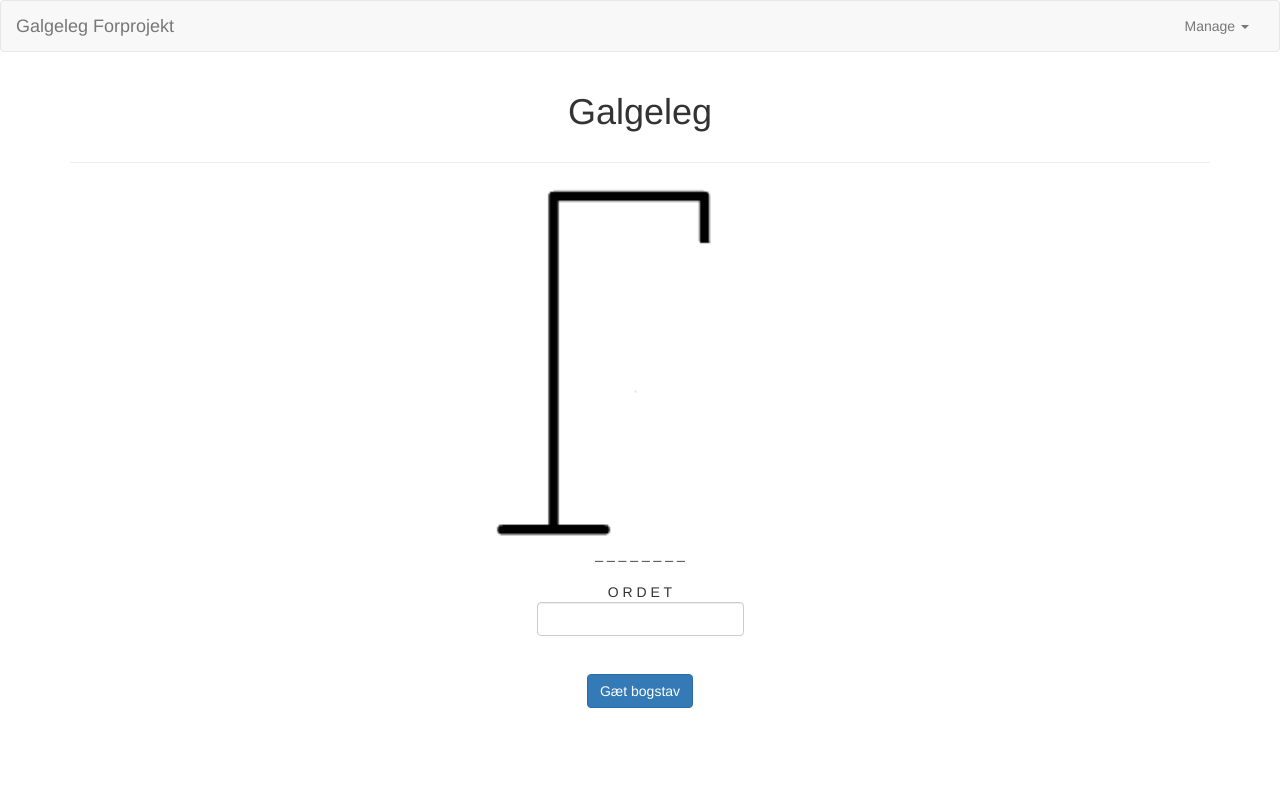
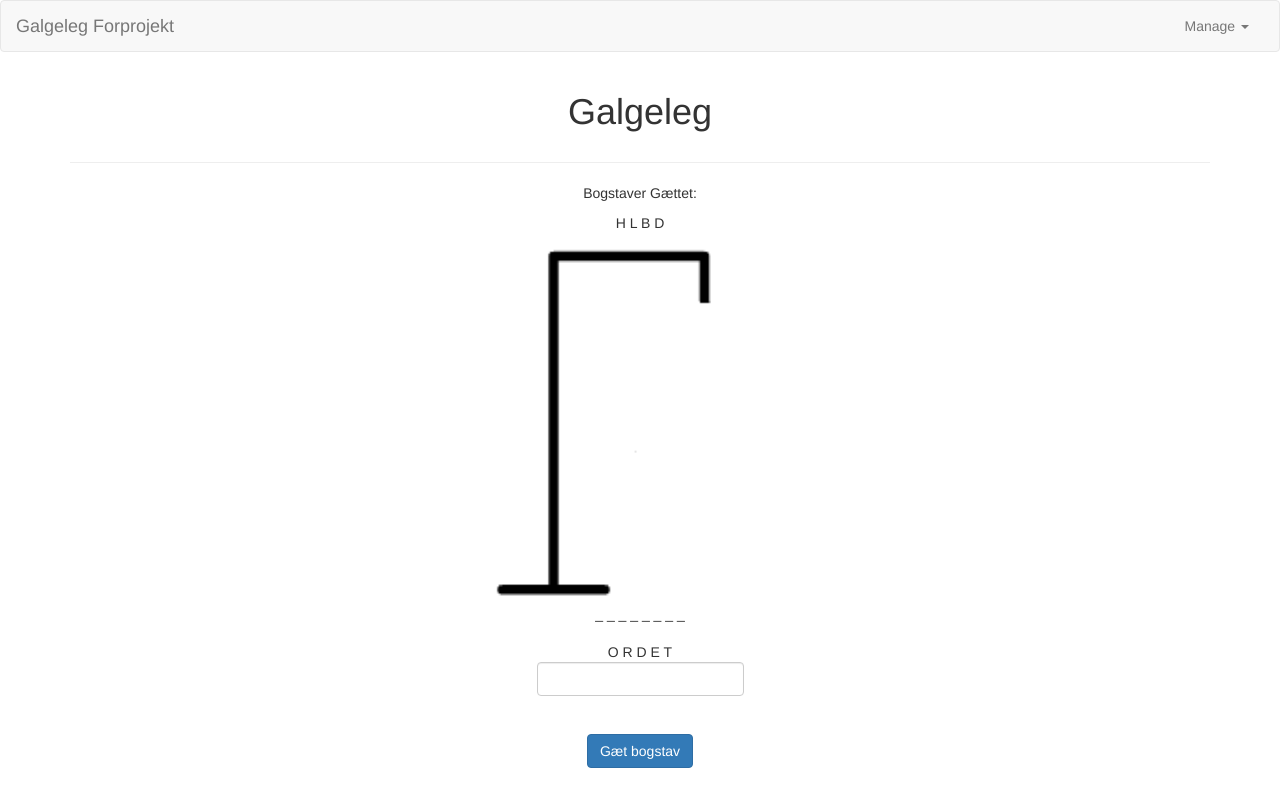
Before and after one commit to antonoeschmidt/forprojekt1, an Angular app: page / in a window 1280 px wide. Built offline with nearby package versions, Linux system fonts and the light colour scheme.

Commit message:
Nyt rep?

```diff
--- a/src/app/galgegame/galgegame.component.html
+++ b/src/app/galgegame/galgegame.component.html
@@ -7,6 +7,15 @@
 </div>
 
 <hr>
+
+<div class="bottom-three">
+  <div class="col-xs-12">
+    <div align="center">
+      <p>Bogstaver Gættet:</p>
+      <p>H L B D</p>
+    </div>
+  </div>
+</div>
 
 <div class="row">
   <div class="col-xs-12">
```
